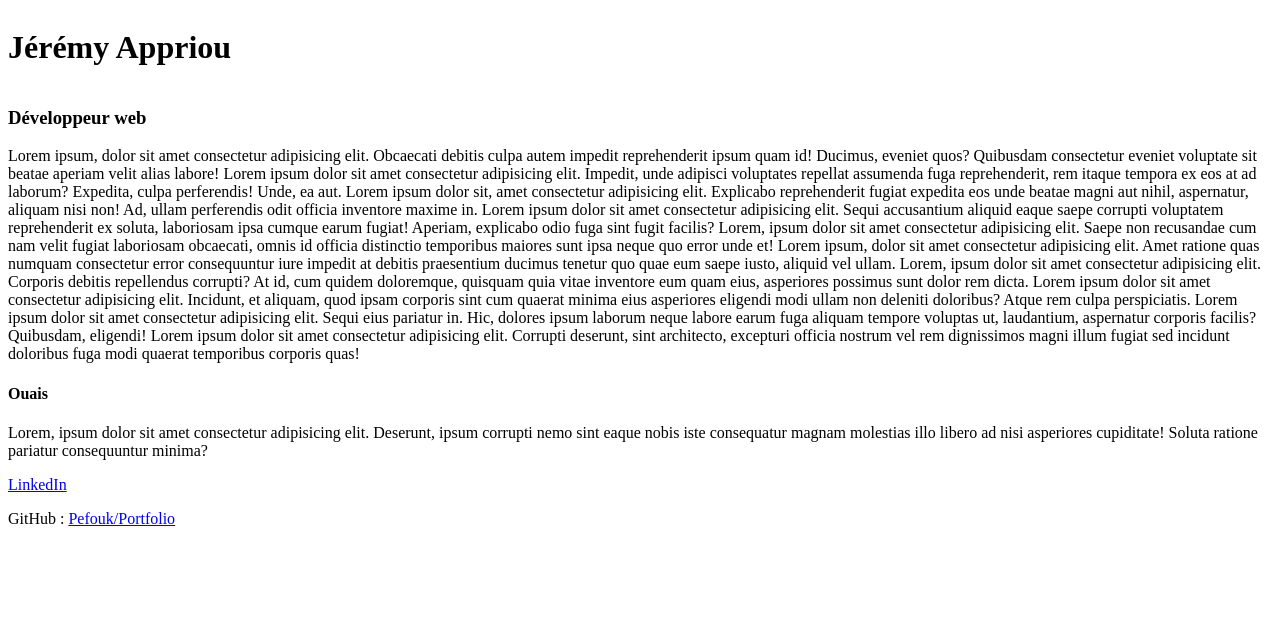
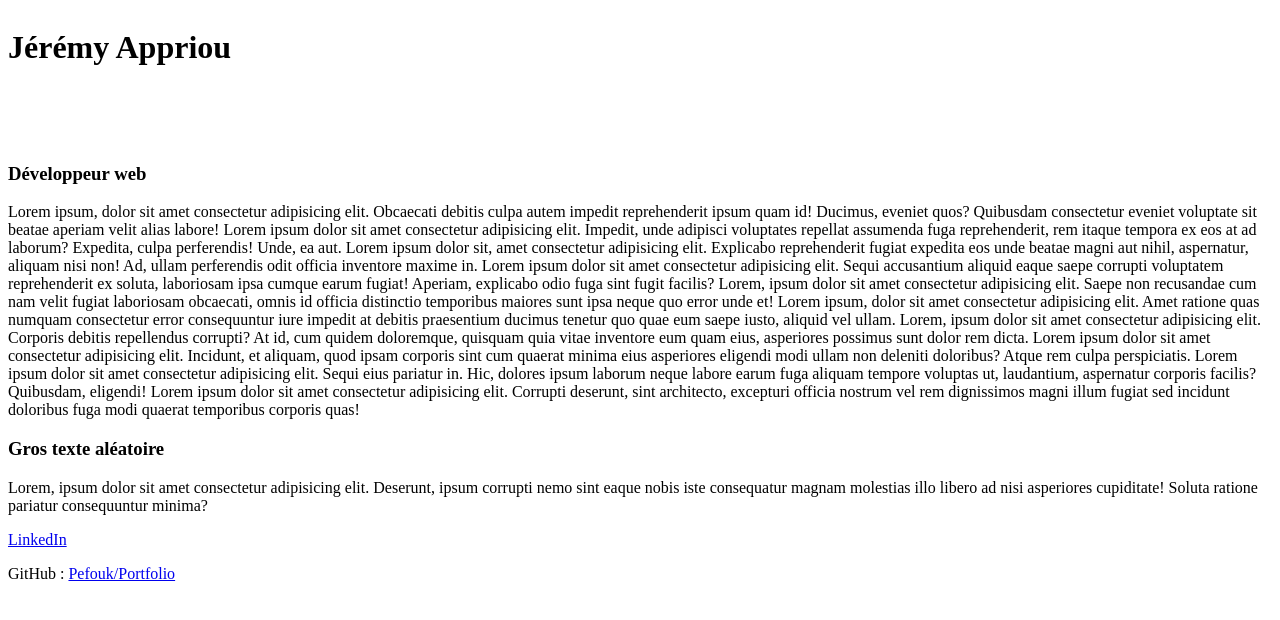
Before and after one commit to Pefouk/Pefouk, a Vue app: page / in a window 1280 px wide. Shown: the top 620 px of the page. Built offline with nearby package versions, Linux system fonts and the light colour scheme.

Commit message:
animations + mises a jour dependances

```diff
--- a/package.json
+++ b/package.json
@@ -8,7 +8,7 @@
   },
   "dependencies": {
     "@vuedx/typescript-plugin-vue": "^0.7.4",
-    "bouledogue": "^0.1.1",
+    "bouledogue": "^0.1.2",
     "sass": "^1.35.1",
     "vue": "^3.0.5"
   },
--- a/src/App.vue
+++ b/src/App.vue
@@ -1,16 +1,16 @@
 <template>
   <div id="header">
-    <div class="animated animate fade-in" style="width: 100vw">
+    <div class="animated animate fade-in instant" style="width: 100vw">
       <h1 class="header title primary animation slow pulseFromTop hover">
         Jérémy Appriou
       </h1>
     </div>
   </div>
-  <div class="content">
+  <div id="content">
     <div class="container">
-      <div class="row">
-        <h3 class="secondary">Développeur web</h3>
-        <p>Lorem ipsum, dolor sit amet consectetur adipisicing elit. Obcaecati debitis culpa autem impedit reprehenderit ipsum quam id! Ducimus, eveniet quos? Quibusdam consectetur eveniet voluptate sit beatae aperiam velit alias labore!
+      <div class="row animated">
+        <h3 class="secondary animate fade-in first">Développeur web</h3>
+        <p class="animate slideFromLeft second">Lorem ipsum, dolor sit amet consectetur adipisicing elit. Obcaecati debitis culpa autem impedit reprehenderit ipsum quam id! Ducimus, eveniet quos? Quibusdam consectetur eveniet voluptate sit beatae aperiam velit alias labore!
           Lorem ipsum dolor sit amet consectetur adipisicing elit. Impedit, unde adipisci voluptates repellat assumenda fuga reprehenderit, rem itaque tempora ex eos at ad laborum? Expedita, culpa perferendis! Unde, ea aut.
           Lorem ipsum dolor sit, amet consectetur adipisicing elit. Explicabo reprehenderit fugiat expedita eos unde beatae magni aut nihil, aspernatur, aliquam nisi non! Ad, ullam perferendis odit officia inventore maxime in.
           Lorem ipsum dolor sit amet consectetur adipisicing elit. Sequi accusantium aliquid eaque saepe corrupti voluptatem reprehenderit ex soluta, laboriosam ipsa cumque earum fugiat! Aperiam, explicabo odio fuga sint fugit facilis?
@@ -21,10 +21,10 @@
           Lorem ipsum dolor sit amet consectetur adipisicing elit. Sequi eius pariatur in. Hic, dolores ipsum laborum neque labore earum fuga aliquam tempore voluptas ut, laudantium, aspernatur corporis facilis? Quibusdam, eligendi!
           Lorem ipsum dolor sit amet consectetur adipisicing elit. Corrupti deserunt, sint architecto, excepturi officia nostrum vel rem dignissimos magni illum fugiat sed incidunt doloribus fuga modi quaerat temporibus corporis quas!
         </p>
-        <h4>Ouais</h4>
-        <p>Lorem, ipsum dolor sit amet consectetur adipisicing elit. Deserunt, ipsum corrupti nemo sint eaque nobis iste consequatur magnam molestias illo libero ad nisi asperiores cupiditate! Soluta ratione pariatur consequuntur minima?</p>
+        <h3 class="secondary animate slideFromRight third">Gros texte aléatoire</h3>
+        <p class="animate slideFromLeft fourth">Lorem, ipsum dolor sit amet consectetur adipisicing elit. Deserunt, ipsum corrupti nemo sint eaque nobis iste consequatur magnam molestias illo libero ad nisi asperiores cupiditate! Soluta ratione pariatur consequuntur minima?</p>
       </div>
-      <div class="row">
+      <div class="row animate slideFromTop fourth">
         <a href="https://www.linkedin.com/in/j%C3%A9r%C3%A9my-appriou-772186159/">LinkedIn</a>
       </div>
     </div>
--- a/src/assets/main.scss
+++ b/src/assets/main.scss
@@ -1,3 +1,3 @@
 #content {
-  padding-top: 20vh;
+  padding-top: 7vh;
 }
```
Also changed, not shown: 1 other file (tests, documents, lock files or other folders).
